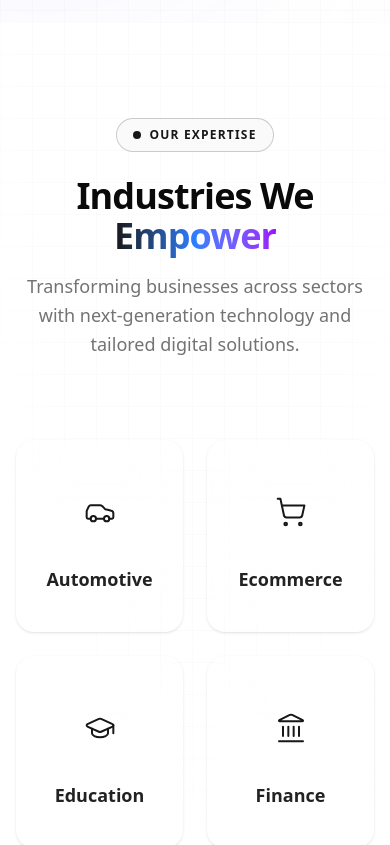
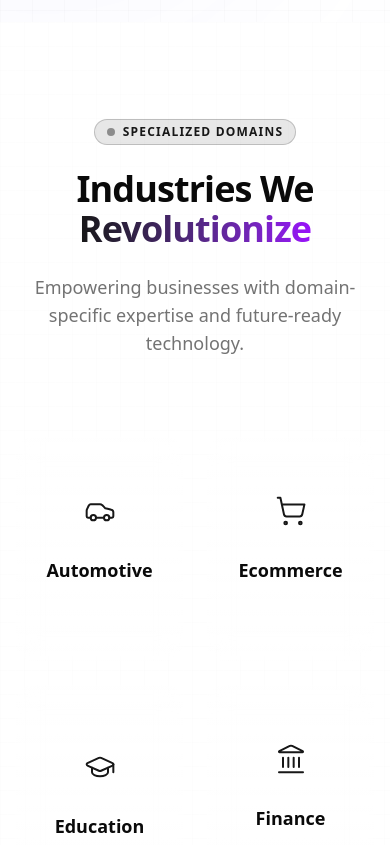
Before and after one commit to yashsoni1110/inforcera-redesign, a React (Vite) app in the folder Redesign/: page / in a window 390 px wide. Shown: the part 6240-7085 px from the top of the page. Built offline with nearby package versions, Linux system fonts and the light colour scheme.

Commit message:
feat: Add an Industry section displaying interactive 3D tilt cards for various domains.

```diff
--- a/Redesign/src/components/other/Industry.tsx
+++ b/Redesign/src/components/other/Industry.tsx
@@ -1,4 +1,5 @@
-import type { useRef, useState, MouseEvent } from "react";
+import { useRef, useState, useEffect } from "react";
+import type { MouseEvent } from "react";
 import { motion, useMotionTemplate, useMotionValue, useSpring } from "framer-motion";
 import {
   Car,
@@ -11,100 +12,101 @@ import {
   Building2,
   Store,
   Truck,
+  ArrowRight
 } from "lucide-react";
 import { cn } from "../../lib/utils";
 
 const industries = [
-  { name: "Automotive", icon: Car },
-  { name: "Ecommerce", icon: ShoppingCart },
-  { name: "Education", icon: GraduationCap },
-  { name: "Finance", icon: Landmark },
-  { name: "Gaming", icon: Gamepad2 },
-  { name: "Healthcare", icon: Stethoscope },
-  { name: "Manufacturing", icon: Factory },
-  { name: "Real Estate", icon: Building2 },
-  { name: "Retail", icon: Store },
-  { name: "Logistics", icon: Truck },
+  { name: "Automotive", icon: Car, desc: "Smart mobility solutions" },
+  { name: "Ecommerce", icon: ShoppingCart, desc: "Next-gen digital retail" },
+  { name: "Education", icon: GraduationCap, desc: "EdTech platforms" },
+  { name: "Finance", icon: Landmark, desc: "Secure fintech systems" },
+  { name: "Gaming", icon: Gamepad2, desc: "Immersive experiences" },
+  { name: "Healthcare", icon: Stethoscope, desc: "Digital health innovations" },
+  { name: "Manufacturing", icon: Factory, desc: "Industry 4.0 automation" },
+  { name: "Real Estate", icon: Building2, desc: "PropTech solutions" },
+  { name: "Retail", icon: Store, desc: "Omnichannel strategies" },
+  { name: "Logistics", icon: Truck, desc: "Supply chain optimization" },
 ];
 
 const Industry = () => {
   return (
     <section className="py-24 bg-background relative overflow-hidden perspective-1000">
-      {/* Dynamic Background Pattern */}
-      <div className="absolute inset-0 bg-[linear-gradient(to_right,#80808008_1px,transparent_1px),linear-gradient(to_bottom,#80808008_1px,transparent_1px)] bg-[size:32px_32px] [mask-image:radial-gradient(ellipse_60%_50%_at_50%_0%,#000_70%,transparent_100%)] pointer-events-none" />
+      {/* Meteor Effect & Dynamic Background */}
+      <div className="absolute inset-0 bg-background/50 backdrop-blur-3xl -z-20" />
+      <div className="absolute inset-0 opacity-20 bg-[linear-gradient(to_right,#80808012_1px,transparent_1px),linear-gradient(to_bottom,#80808012_1px,transparent_1px)] bg-[size:24px_24px] pointer-events-none" />
+      <Meteors number={15} />
 
-      {/* Ambient Glows */}
-      <div className="absolute top-0 left-1/4 w-96 h-96 bg-primary/10 rounded-full blur-[100px] -z-10 opacity-60 animate-pulse" />
-      <div className="absolute bottom-0 right-1/4 w-[500px] h-[500px] bg-blue-600/10 rounded-full blur-[120px] -z-10 opacity-50 animate-pulse" style={{ animationDelay: '2s' }} />
+      {/* Decorative Orbs */}
+      <div className="absolute top-20 left-10 w-72 h-72 bg-purple-500/20 rounded-full blur-[100px] -z-10 animate-pulse" />
+      <div className="absolute bottom-20 right-10 w-96 h-96 bg-blue-500/20 rounded-full blur-[120px] -z-10 animate-pulse delay-1000" />
 
       <div className="max-w-7xl mx-auto px-4 sm:px-6 lg:px-8 relative z-10">
-        <div className="text-center mb-20 space-y-4">
+        {/* Header */}
+        <div className="text-center mb-20 space-y-6">
           <motion.div
             initial={{ opacity: 0, y: 10 }}
             whileInView={{ opacity: 1, y: 0 }}
             viewport={{ once: true }}
-            className="inline-flex items-center gap-2 px-4 py-2 rounded-full bg-accent/50 border border-primary/20 backdrop-blur-md mb-6"
+            className="inline-flex items-center gap-2 px-3 py-1 rounded-full bg-primary/10 border border-primary/20 text-primary text-xs font-bold uppercase tracking-widest"
           >
-             <span className="relative flex h-2 w-2">
-               <span className="animate-ping absolute inline-flex h-full w-full rounded-full bg-primary opacity-75"></span>
-               <span className="relative inline-flex rounded-full h-2 w-2 bg-primary"></span>
-             </span>
-             <span className="text-xs font-bold text-primary uppercase tracking-widest">
-                Our Expertise
-             </span>
+             <span className="w-2 h-2 rounded-full bg-primary animate-pulse" />
+             Specialized Domains
           </motion.div>
 
           <motion.h2
-            initial={{ opacity: 0, scale: 0.9 }}
+            initial={{ opacity: 0, scale: 0.95 }}
             whileInView={{ opacity: 1, scale: 1 }}
             viewport={{ once: true }}
-            transition={{ duration: 0.5, ease: "backOut" }}
-            className="text-4xl md:text-7xl font-bold text-foreground tracking-tight"
+            transition={{ duration: 0.6, ease: "easeOut" }}
+            className="text-4xl md:text-6xl font-extrabold text-foreground tracking-tight"
           >
-            Industries We <span className="text-transparent bg-clip-text bg-gradient-to-r from-primary via-blue-500 to-purple-600 animate-gradient-x">Empower</span>
+            Industries We <span className="text-transparent bg-clip-text bg-gradient-to-r from-primary to-purple-600">Revolutionize</span>
           </motion.h2>
 
           <motion.p
-            initial={{ opacity: 0, y: 20 }}
+            initial={{ opacity: 0, y: 10 }}
             whileInView={{ opacity: 1, y: 0 }}
             viewport={{ once: true }}
             transition={{ delay: 0.2 }}
-            className="text-muted-foreground text-lg md:text-xl max-w-2xl mx-auto leading-relaxed"
+            className="text-muted-foreground text-lg max-w-2xl mx-auto"
           >
-            Transforming businesses across sectors with next-generation technology and tailored digital solutions.
+            Empowering businesses with domain-specific expertise and future-ready technology.
           </motion.p>
         </div>
 
+        {/* Grid */}
         <div className="grid grid-cols-2 md:grid-cols-3 lg:grid-cols-5 gap-6">
           {industries.map((item, index) => (
             <TiltCard key={item.name} item={item} index={index} />
           ))}
         </div>
 
-        <div className="mt-20 text-center">
-            <motion.button
-                 whileHover={{ scale: 1.05 }}
-                 whileTap={{ scale: 0.95 }}
-                 className="group relative px-8 py-4 bg-foreground text-background font-bold rounded-full text-lg shadow-2xl hover:shadow-[0_0_20px_rgba(255,255,255,0.3)] transition-all overflow-hidden"
-            >
-                <span className="relative z-10 flex items-center gap-2">
-                    Explore All Industries
-                    <Truck className="w-4 h-4 group-hover:translate-x-1 transition-transform" />
-                </span>
-                <div className="absolute inset-0 bg-gradient-to-r from-primary to-blue-600 opacity-0 group-hover:opacity-10 transition-opacity duration-300" />
-            </motion.button>
+        {/* CTA */}
+        <div className="mt-20 text-center flex justify-center">
+             <motion.a
+                href="/services"
+                whileHover={{ scale: 1.05 }}
+                whileTap={{ scale: 0.95 }}
+                className="group relative inline-flex items-center gap-3 px-8 py-4 bg-foreground text-background text-lg font-semibold rounded-full overflow-hidden shadow-2xl hover:shadow-[0_0_20px_rgba(var(--primary),0.4)] transition-all"
+             >
+                <span className="relative z-10">Discover Our Solutions</span>
+                <ArrowRight className="w-5 h-5 relative z-10 transition-transform group-hover:translate-x-1" />
+                <div className="absolute inset-0 bg-gradient-to-r from-primary to-purple-600 opacity-0 group-hover:opacity-20 transition-opacity duration-300" />
+             </motion.a>
         </div>
       </div>
     </section>
   );
 };
 
+// 3D Tilt Card Component
 const TiltCard = ({ item, index }: { item: any, index: number }) => {
     const mouseX = useMotionValue(0);
     const mouseY = useMotionValue(0);
 
     const handleMouseMove = ({ currentTarget, clientX, clientY }: MouseEvent) => {
-        const { left, top, width, height } = currentTarget.getBoundingClientRect();
+        const { left, top } = currentTarget.getBoundingClientRect();
         mouseX.set(clientX - left);
         mouseY.set(clientY - top);
     };
@@ -115,39 +117,43 @@ const TiltCard = ({ item, index }: { item: any, index: number }) => {
             whileInView={{ opacity: 1, y: 0 }}
             viewport={{ once: true }}
             transition={{ delay: index * 0.05, type: 'spring', stiffness: 50 }}
-            className="group relative h-48 perspective-500"
+            className="group relative h-56 perspective-500"
             onMouseMove={handleMouseMove}
         >
-             <div
-                className="absolute inset-0 bg-gradient-to-r from-primary/20 to-blue-600/20 rounded-2xl blur-xl opacity-0 group-hover:opacity-100 transition-opacity duration-500 -z-10 group-hover:scale-95"
-             />
-
             <div
                 className={cn(
                   "relative h-full w-full p-6 rounded-2xl border border-white/5",
-                  "bg-gradient-to-b from-white/10 to-white/5 backdrop-blur-xl", // Premium glass
-                  "group-hover:border-primary/30 transition-colors duration-300",
-                  "flex flex-col items-center justify-center gap-5 text-center cursor-pointer",
-                  "overflow-hidden shadow-sm"
+                  "bg-gradient-to-b from-white/5 to-white/0 backdrop-blur-md", // Subtle glass
+                  "group-hover:bg-white/10 group-hover:border-primary/20 transition-all duration-300",
+                  "flex flex-col items-center justify-center gap-3 text-center cursor-pointer",
+                  "overflow-hidden"
                 )}
             >
-                 {/* Spotlight Gradient using Motion Templates for performance */}
+                 {/* Spotlight Gradient */}
                 <Highlight mouseX={mouseX} mouseY={mouseY} />
 
+                {/* Icon Container */}
                 <div
-                    className="p-4 rounded-2xl bg-white/5 border border-white/10 text-primary group-hover:scale-110 group-hover:bg-primary/20 group-hover:text-primary-foreground group-hover:shadow-[0_0_15px_rgba(var(--primary),0.5)] transition-all duration-400 ease-out relative z-10"
+                    className="p-4 rounded-2xl bg-white/5 border border-white/10 text-primary group-hover:scale-110 group-hover:bg-primary group-hover:text-primary-foreground group-hover:shadow-[0_0_20px_rgba(var(--primary),0.4)] transition-all duration-500 ease-out relative z-10"
                 >
                   <item.icon className="w-8 h-8" strokeWidth={1.5} />
                 </div>
 
-                <h3 className="font-semibold text-lg text-foreground/90 group-hover:text-primary transition-colors relative z-10">
-                  {item.name}
-                </h3>
+                {/* Text */}
+                <div className="relative z-10 space-y-1">
+                    <h3 className="font-semibold text-lg text-foreground group-hover:text-primary transition-colors">
+                    {item.name}
+                    </h3>
+                    <p className="text-xs text-muted-foreground opacity-0 group-hover:opacity-100 transform translate-y-2 group-hover:translate-y-0 transition-all duration-300">
+                        {item.desc}
+                    </p>
+                </div>
             </div>
         </motion.div>
     )
 }
 
+// Spotlight Effect Helper
 function Highlight({ mouseX, mouseY }: { mouseX: any, mouseY: any }) {
   const maskImage = useMotionTemplate`radial-gradient(200px at ${mouseX}px ${mouseY}px, white, transparent)`;
   const style = { maskImage, WebkitMaskImage: maskImage };
@@ -155,9 +161,49 @@ function Highlight({ mouseX, mouseY }: { mouseX: any, mouseY: any }) {
   return (
     <motion.div
       style={style}
-      className="absolute inset-0 z-0 bg-gradient-to-r from-primary/10 to-blue-500/10 opacity-0 group-hover:opacity-100 transition-opacity duration-300 pointer-events-none"
+      className="absolute inset-0 z-0 bg-gradient-to-br from-primary/20 to-purple-500/20 opacity-0 group-hover:opacity-100 transition-opacity duration-300 pointer-events-none"
     />
   );
 }
 
+// Meteor Effect Component
+const Meteors = ({ number = 20 }: { number?: number }) => {
+  const [meteors, setMeteors] = useState<number[]>([]);
+
+  useEffect(() => {
+    const meteorStyles = new Array(number).fill(0).map(() => Math.random());
+    setMeteors(meteorStyles);
+  }, [number]);
+
+  return (
+    <>
+      {meteors.map((_, idx) => (
+        <span
+          key={idx}
+          className={cn(
+            "pointer-events-none absolute left-1/2 top-1/2 h-0.5 w-0.5 rotate-[215deg] animate-meteor opacity-0"
+          )}
+          style={{
+            top: 0,
+            left: Math.floor(Math.random() * 100) + "%",
+            animationDelay: Math.random() * 2 + "s",
+            animationDuration: Math.floor(Math.random() * 8 + 2) + "s",
+            backgroundImage: "linear-gradient(to right, #a9a9a9, transparent)",
+          }}
+        />
+      ))}
+      <style>{`
+        @keyframes meteor {
+          0% { transform: rotate(215deg) translateX(0); opacity: 1; }
+          70% { opacity: 1; }
+          100% { transform: rotate(215deg) translateX(-500px); opacity: 0; }
+        }
+        .animate-meteor {
+          animation: meteor 5s linear infinite;
+        }
+      `}</style>
+    </>
+  );
+};
+
 export default Industry;
```
